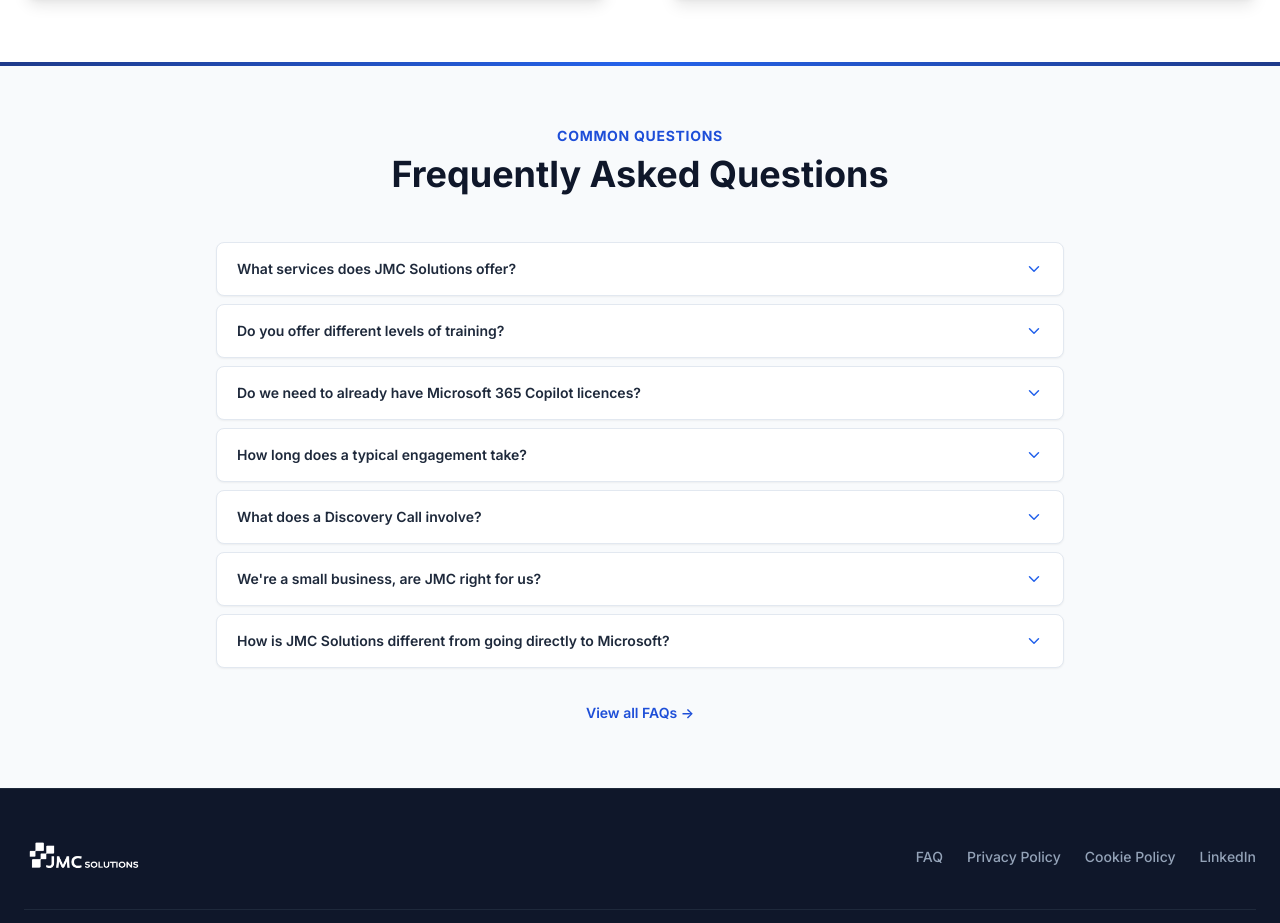
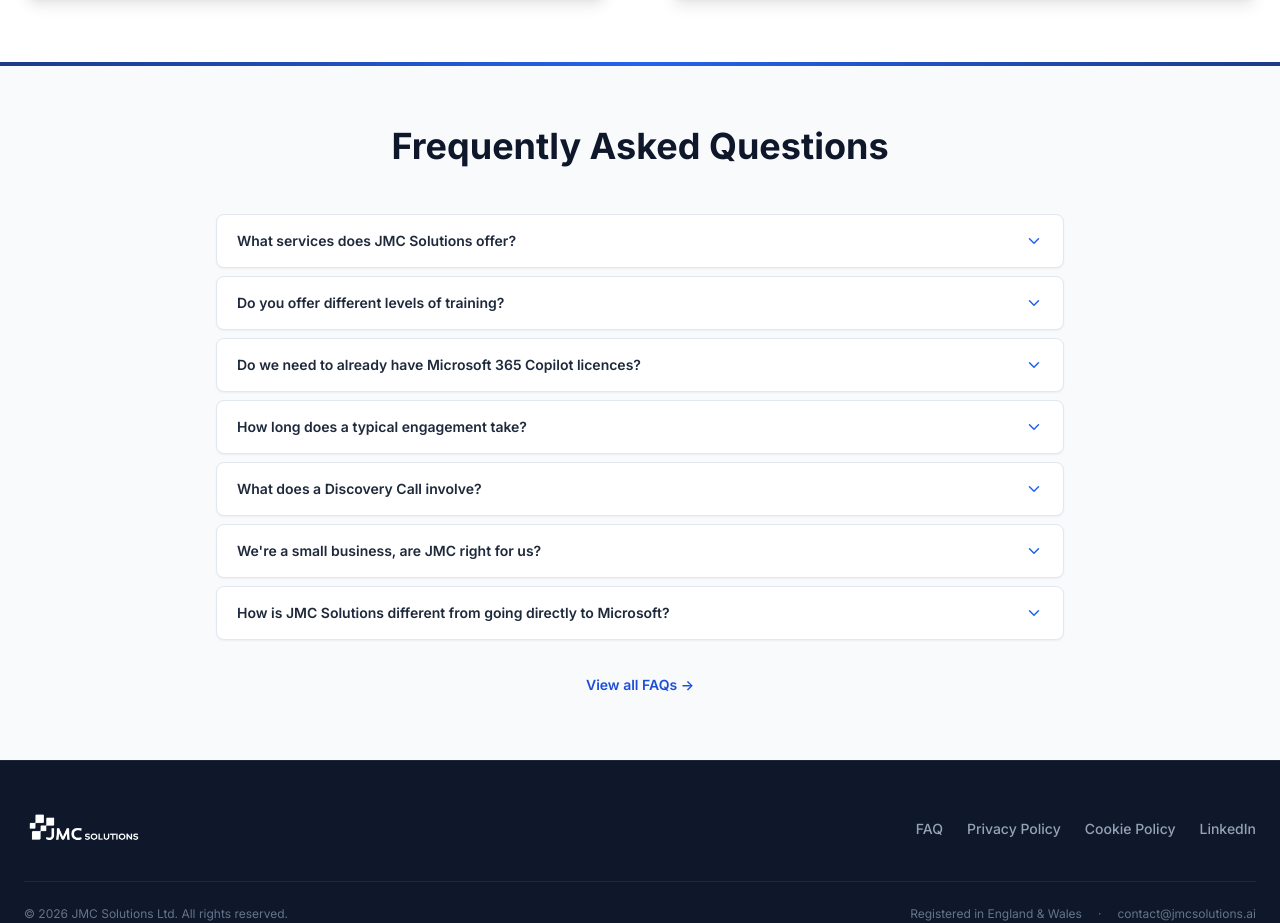
Before and after one commit to JMCSolutionsLtd/jmcsolutions-site, a React (Vite) app: page / in a window 1280 px wide. Shown: the part 6005-6928 px from the top of the page. Built offline with nearby package versions, Linux system fonts and the light colour scheme.

Commit message:
rid common qs

```diff
--- a/src/JMCWebsite.jsx
+++ b/src/JMCWebsite.jsx
@@ -1599,7 +1599,6 @@
             <div className="absolute top-0 left-0 w-full h-1 bg-gradient-to-r from-blue-900 via-blue-600 to-blue-900" />
             <div className="max-w-4xl mx-auto px-6">
               <div className="text-center mb-12">
-                <h2 className="text-sm font-bold text-blue-700 uppercase tracking-wider mb-2">Common Questions</h2>
                 <h3 className="text-3xl lg:text-4xl font-bold text-slate-900">Frequently Asked Questions</h3>
               </div>
               <div className="space-y-2">
```
